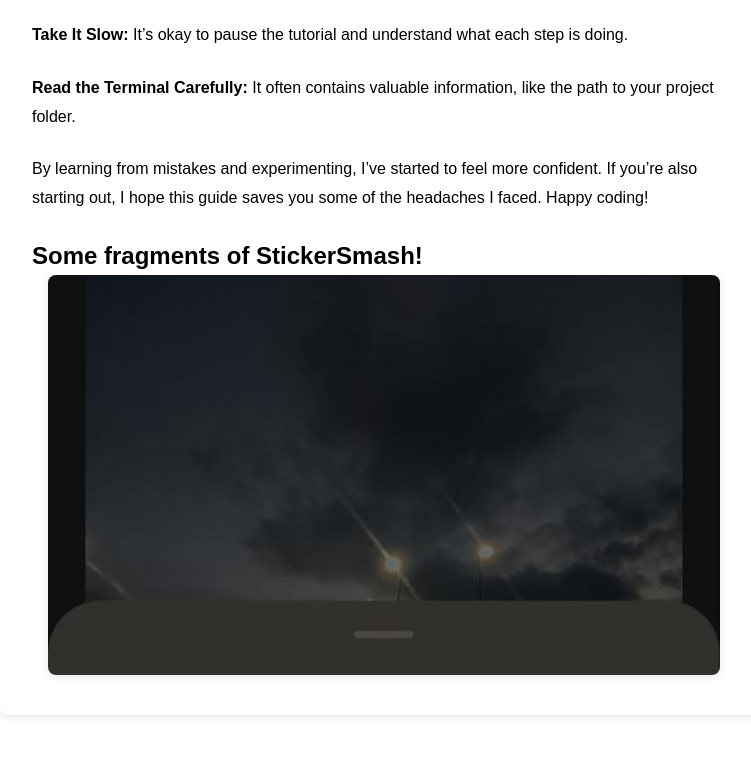
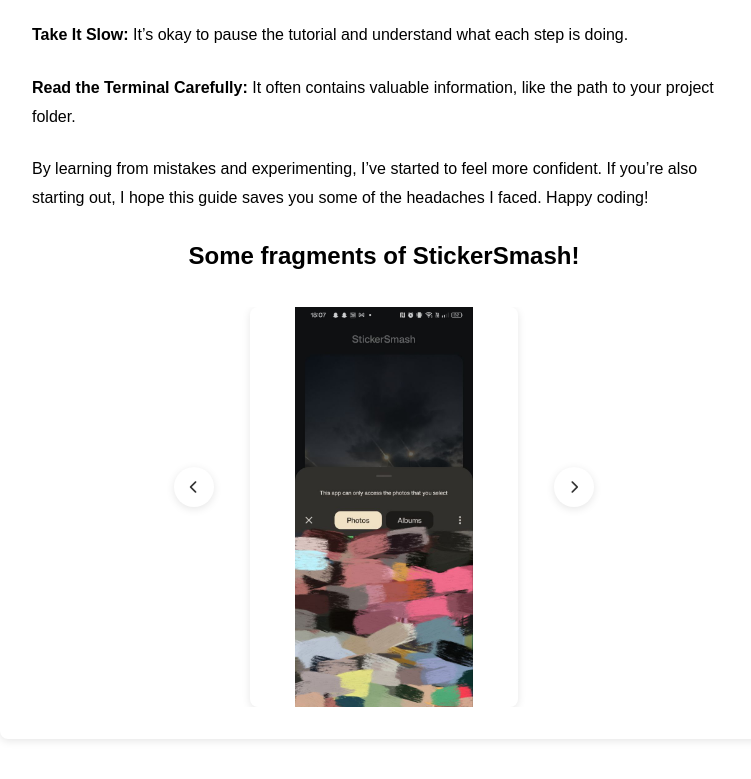
Before and after one commit to alicelyh2006/personal-website, a plain HTML site: page stickersmash.html in a window 1280 px wide. Shown: the part 2015-2794 px from the top of the page, without its empty margins (256-1007 px from the left). Drawn offline with Linux system fonts and the light colour scheme.

Commit message:
Update blog-styles.css

```diff
--- a/blog-styles.css
+++ b/blog-styles.css
@@ -109,6 +109,72 @@
     box-shadow: 0 4px 12px rgba(0,0,0,0.15);
 }
 
+.fragments {
+    display: flex;
+    flex-direction: column;  /* 改为纵向排列 */
+    align-items: center;
+    width: 100%;
+}
+
+.fragments-title {
+    margin-bottom: 2rem;  /* 在标题和轮播图之间添加间距 */
+    text-align: center;
+}
+
+.fragments .carousel-wrapper {
+    display: flex;
+    align-items: center;
+    gap: 20px;
+}
+
+.fragments .carousel-container {
+    width: 300px;
+    height: 400px;
+    overflow: hidden;
+}
+
+.fragments .carousel-slide {
+    min-width: 100%;  /* 确保每个slide占据完整宽度 */
+    flex-shrink: 0;   /* 防止slide被压缩 */
+    display: flex;     /* 使用flex布局居中图片 */
+    justify-content: center;
+    align-items: center;
+}
+
+.fragments .carousel-slide img {
+    width: 300px;
+    height: 400px;
+    object-fit: contain;
+    display: block;    /* 防止图片底部出现间隙 */
+}
+
+.fragments .carousel-btn {
+    position: static;  /* 改为static而不是absolute */
+    background: white;
+    color: black;
+    border: none;
+    width: 40px;
+    height: 40px;
+    border-radius: 50%;
+    cursor: pointer;
+    display: flex;
+    align-items: center;
+    justify-content: center;
+    z-index: 10;
+    box-shadow: 0 2px 8px rgba(0,0,0,0.1);
+}
+
+.fragments .carousel-btn:hover {
+    background: white;  /* 保持hover时也是白色 */
+    transform: translateY(-0.5px);  /* 添加悬停效果 */
+    box-shadow: 0 4px 12px rgba(0,0,0,0.15);
+}
+
+.fragments .carousel-track {
+    display: flex;
+    transition: transform 0.5s ease-in-out;
+    width: 100%;  /* 确保轨道宽度正确 */
+}
 
 /* Mobile responsiveness */
 @media screen and (max-width: 768px) {
```
